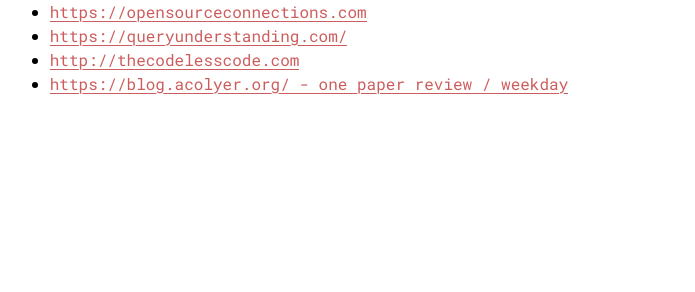
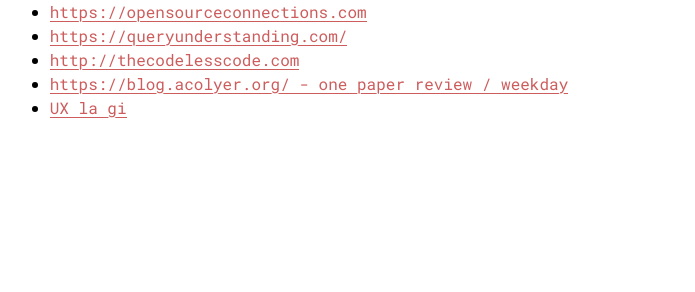
Before and after one commit to hieuk09/hieuk09.github.io, a Jekyll site: the page built from _posts/2018-04-13-good-blogs-to-read.md, in a window 1280 px wide. Shown: the part 264-556 px from the top of the page, without its empty margins (283-978 px from the left). Built offline with Jekyll 4.4.1, drawn with Linux system fonts in a browser that asks for light colours.

```diff
--- a/_posts/2018-04-13-good-blogs-to-read.md
+++ b/_posts/2018-04-13-good-blogs-to-read.md
@@ -13,3 +13,4 @@ categories: blogs
 - [https://queryunderstanding.com/](https://queryunderstanding.com/)
 - [http://thecodelesscode.com](http://thecodelesscode.com)
 - [https://blog.acolyer.org/ - one paper review / weekday](https://blog.acolyer.org/)
+- [UX la gi](https://uxlagi.com)
```
